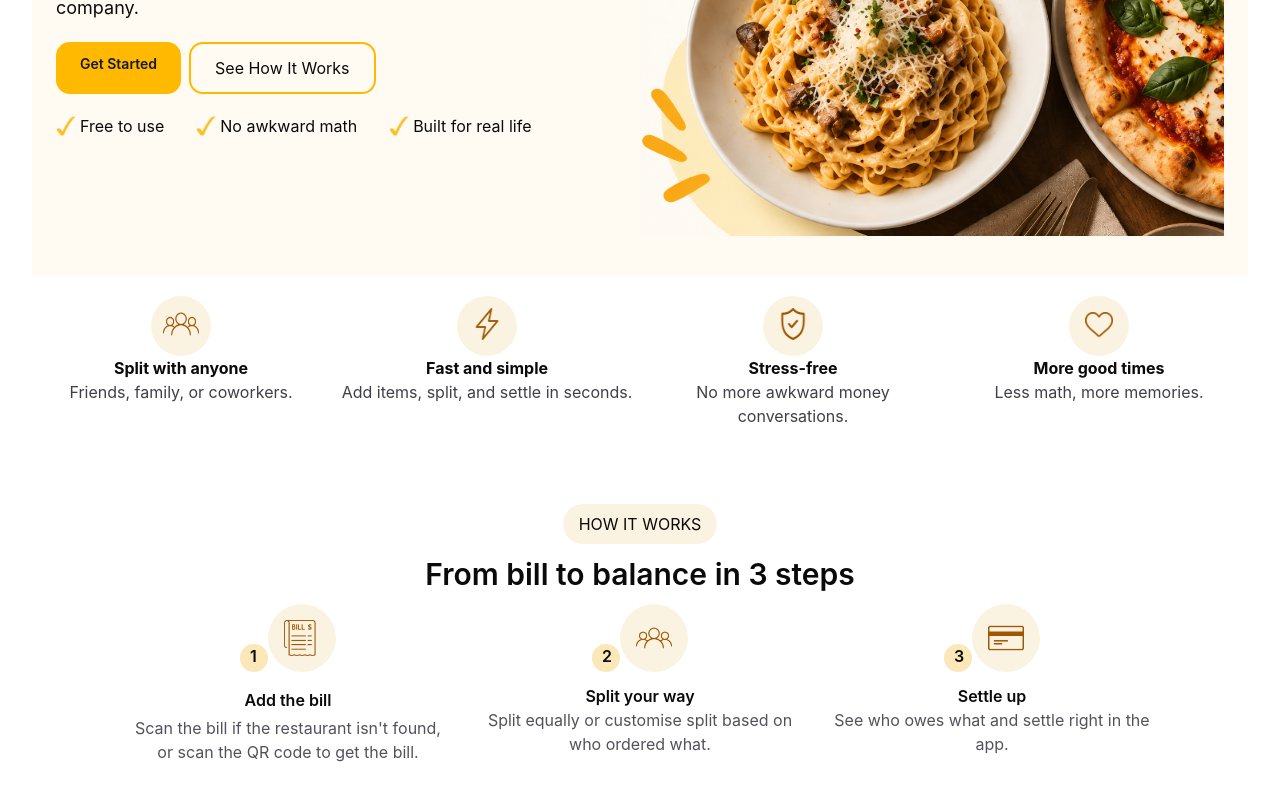
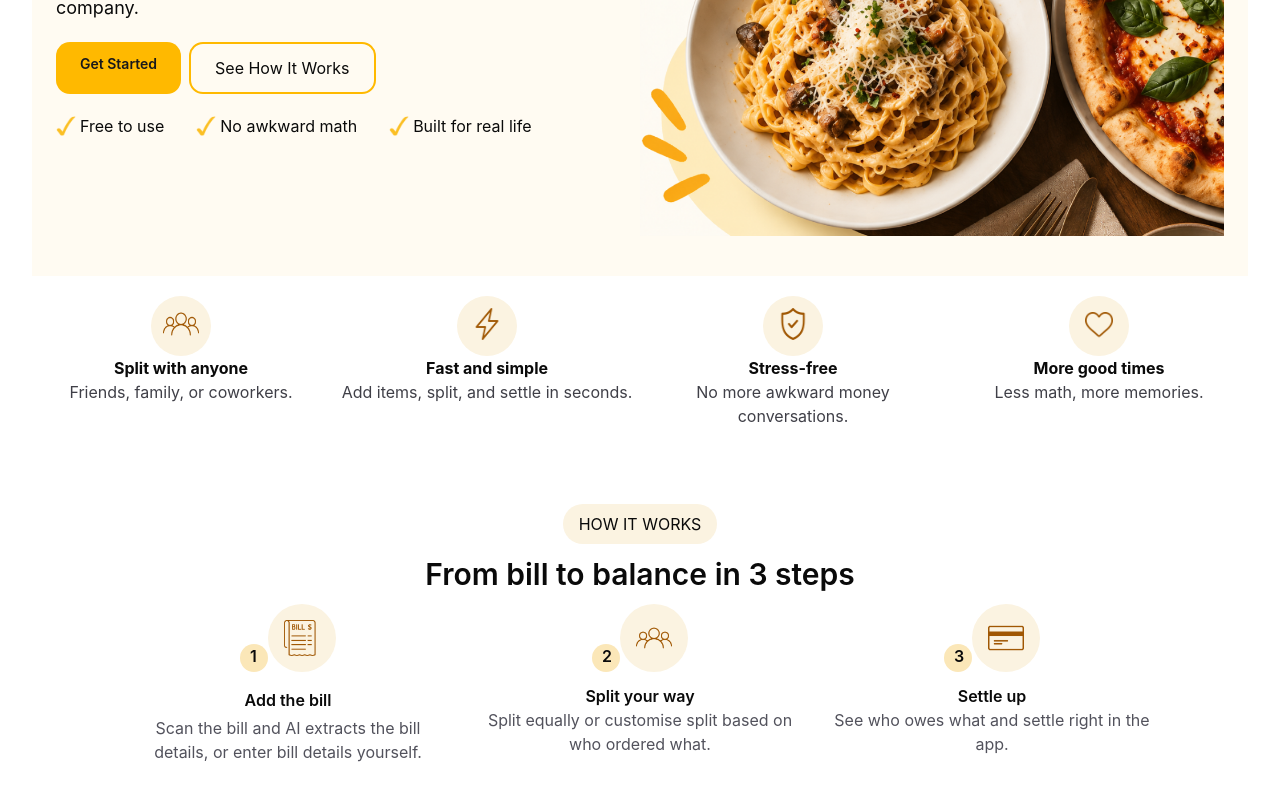
Before and after one commit to aishwaryagaikwad21/DineSplit, a React app in the folder frontend/: page / in a window 1280 px wide. Shown: the part 456-1256 px from the top of the page. Built offline with nearby package versions, Linux system fonts and the light colour scheme; the HTML template or start-up script is replaced by a standard one.

Commit message:
landing page details

```diff
--- a/frontend/src/components/Steps.jsx
+++ b/frontend/src/components/Steps.jsx
@@ -16,7 +16,7 @@ const Steps = () => {
                         </div>
                     </div>
                     <p className='font-semibold'>Add the bill</p>
-                    <p className="max-w-xs text-center text-zinc-600">Scan the bill if the restaurant isn't found, or scan the QR code to get the bill.</p>
+                    <p className="max-w-xs text-center text-zinc-600">Scan the bill and AI extracts the bill details, or enter bill details yourself.</p>
                 </div>
 
                 <div className='flex flex-col items-center'>
```
